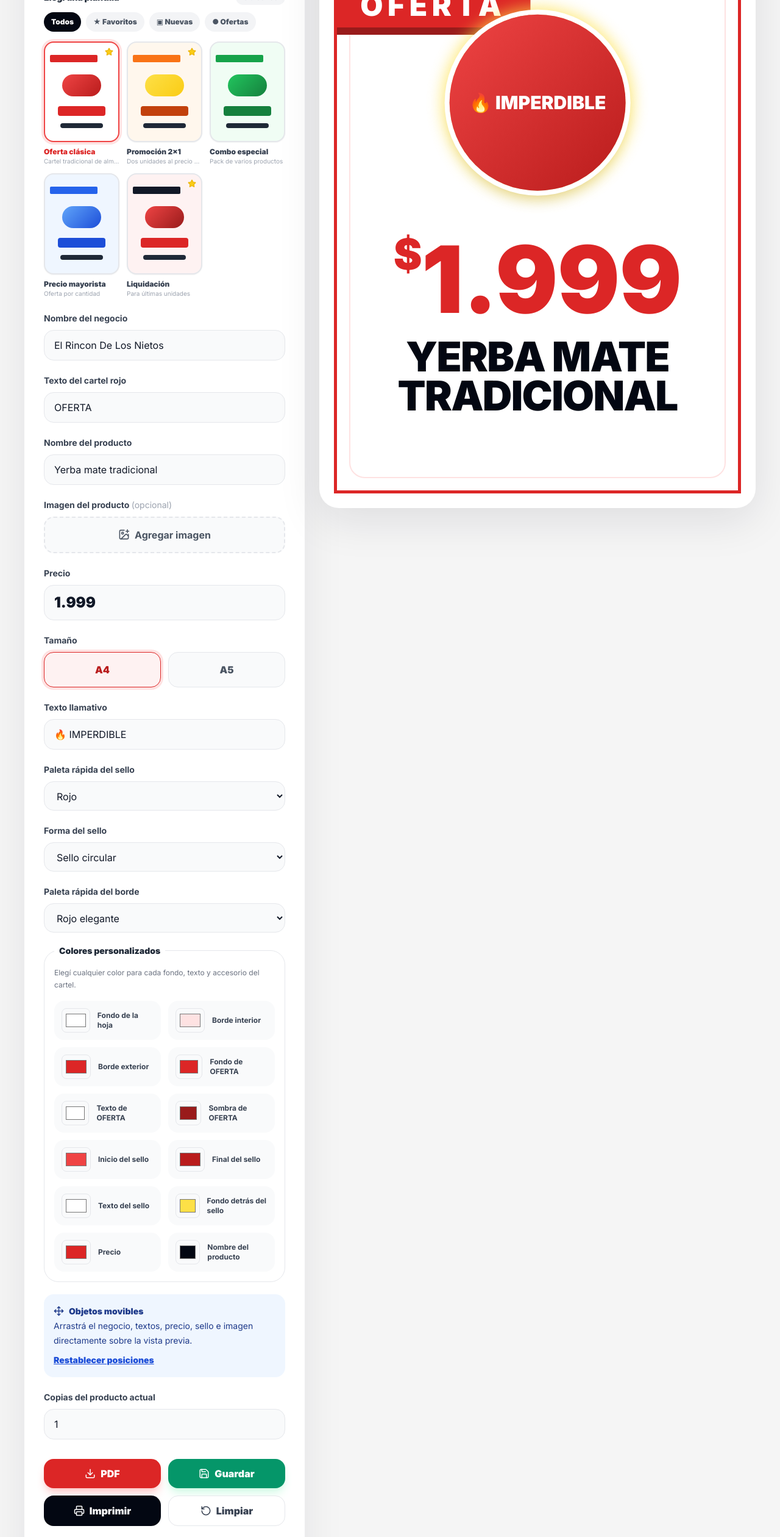
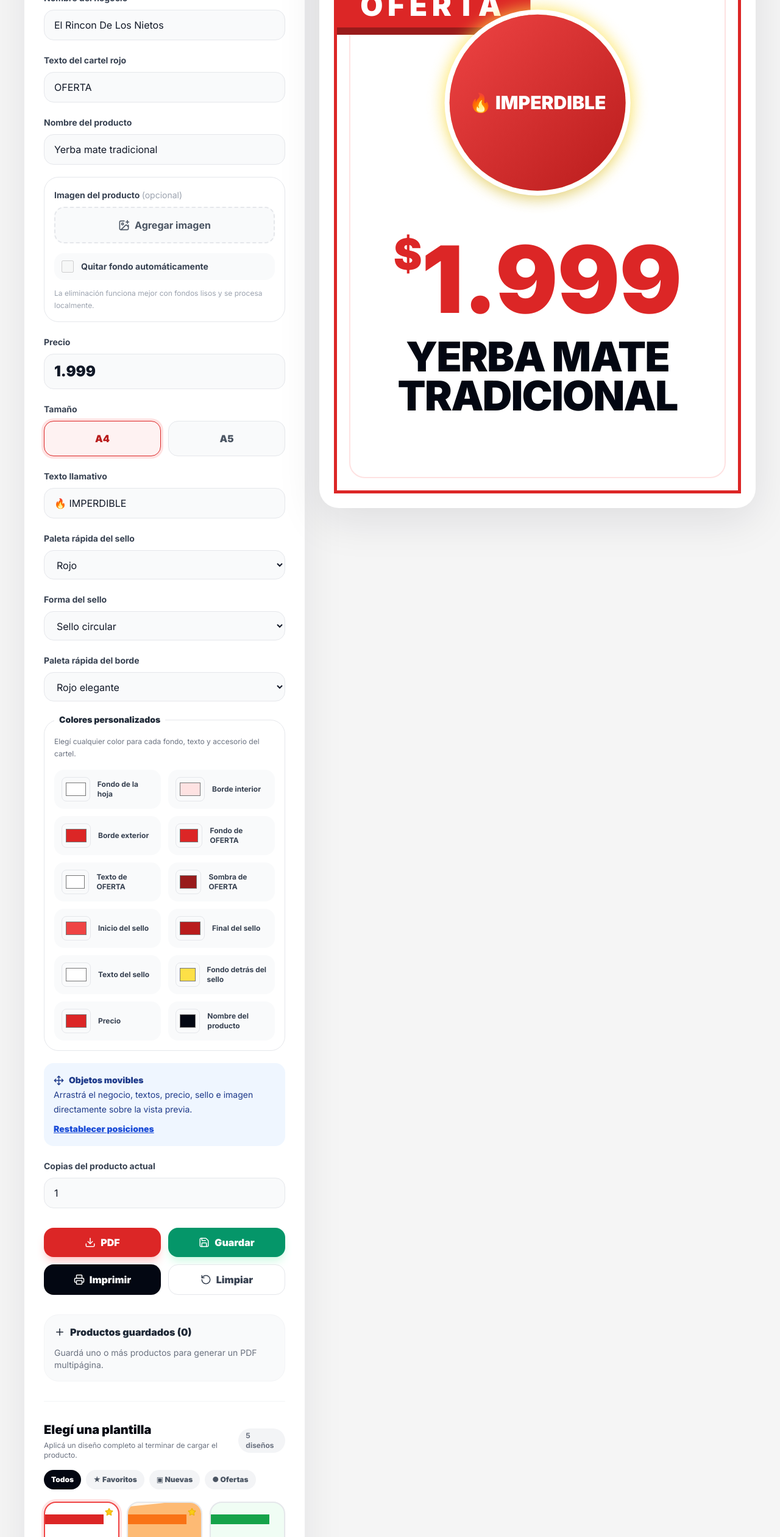
Before and after one commit to JNDeveloping/precios, a React (Vite) app: page / in a window 1280 px wide. Shown: the part 220-2740 px from the top of the page at 61% size. Built offline with nearby package versions, Linux system fonts and the light colour scheme.

Commit message:
Move template gallery and add image editing

```diff
--- a/src/components/ControlPanel.jsx
+++ b/src/components/ControlPanel.jsx
@@ -1,10 +1,12 @@
 import { useState } from 'react';
 import { Download, ImagePlus, Move, Plus, Printer, RotateCcw, Save, Sparkles, Star, Trash2, X } from 'lucide-react';
 import { BORDER_COLORS, DEFAULT_POSITIONS, DEFAULT_POSTER, SIZES, STAMP_COLORS, STAMP_SHAPES, TAGLINES, TEMPLATES } from '../utils/posterOptions.js';
+import { removeFlatBackground } from '../utils/image.js';
 
 // Panel de carga optimizado para operar rápido desde teclado o mouse.
 export function ControlPanel({ poster, savedPosters, onChange, onClear, onExport, onPrint, onSave, onRemoveSaved }) {
   const [templateFilter, setTemplateFilter] = useState('all');
+  const [processingImage, setProcessingImage] = useState(false);
   const update = (field) => (event) => onChange({ ...poster, [field]: event.target.value });
   const updateStampPreset = (event) => {
     const key = event.target.value;
@@ -23,8 +25,23 @@ export function ControlPanel({ poster, savedPosters, onChange, onClear, onExport
     const file = event.target.files?.[0];
     if (!file) return;
     const reader = new FileReader();
-    reader.onload = () => onChange({ ...poster, productImage: reader.result });
+    reader.onload = async () => {
+      const originalProductImage = reader.result;
+      setProcessingImage(poster.removeImageBackground);
+      const productImage = poster.removeImageBackground ? await removeFlatBackground(originalProductImage) : originalProductImage;
+      onChange({ ...poster, originalProductImage, productImage });
+      setProcessingImage(false);
+    };
     reader.readAsDataURL(file);
+  };
+  const toggleBackgroundRemoval = async (event) => {
+    const removeImageBackground = event.target.checked;
+    const original = poster.originalProductImage || poster.productImage;
+    if (!original) return onChange({ ...poster, removeImageBackground });
+    setProcessingImage(true);
+    const productImage = removeImageBackground ? await removeFlatBackground(original) : original;
+    onChange({ ...poster, removeImageBackground, productImage });
+    setProcessingImage(false);
   };
   const visibleTemplates = Object.entries(TEMPLATES).filter(([, template]) => templateFilter === 'all' || (templateFilter === 'favorites' ? template.favorite : template.category === templateFilter));
   const inputClass = 'mt-2 w-full rounded-2xl border border-gray-200 bg-gray-50 px-4 py-3 outline-none transition focus:border-red-500 focus:bg-white focus:ring-4 focus:ring-red-100';
@@ -49,27 +66,14 @@ export function ControlPanel({ poster, savedPosters, onChange, onClear, onExport
       </div>
 
       <div className="space-y-5">
-        <div>
-          <div className="mb-3 flex items-center justify-between"><span className="text-sm font-black text-gray-800">Elegí una plantilla</span><span className="rounded-full bg-gray-100 px-3 py-1 text-xs font-bold text-gray-500">{Object.keys(TEMPLATES).length} diseños</span></div>
-          <div className="mb-3 flex gap-2 overflow-x-auto pb-1">
-            {[['all', 'Todos'], ['favorites', '★ Favoritos'], ['new', '▣ Nuevas'], ['offers', '● Ofertas']].map(([key, label]) => <button type="button" key={key} onClick={() => setTemplateFilter(key)} className={`whitespace-nowrap rounded-full px-3 py-2 text-xs font-black transition ${templateFilter === key ? 'bg-gray-950 text-white' : 'bg-gray-100 text-gray-600 hover:bg-gray-200'}`}>{label}</button>)}
-          </div>
-          <div className="grid grid-cols-2 gap-3 sm:grid-cols-3">
-            {visibleTemplates.map(([key, template]) => <button type="button" key={key} onClick={() => updateTemplate(key)} className={`group text-left ${poster.template === key ? 'text-red-600' : 'text-gray-700'}`}>
-              <div className={`relative aspect-[3/4] overflow-hidden rounded-2xl border-2 p-2 shadow-sm transition group-hover:-translate-y-1 group-hover:shadow-lg ${poster.template === key ? 'border-red-500 ring-4 ring-red-100' : 'border-gray-200'}`} style={{ backgroundColor: template.colors.posterBackground }}>
-                {template.favorite && <Star size={14} className="absolute right-2 top-2 z-10 fill-yellow-400 text-yellow-500" />}
-                <div className="mt-3 h-3 w-3/4 rounded-sm" style={{ backgroundColor: template.colors.offerBackground }} />
-                <div className="mx-auto mt-5 h-9 w-16 rounded-full" style={{ background: `linear-gradient(135deg, ${template.colors.stampStartColor}, ${template.colors.stampEndColor})` }} />
-                <div className="mx-auto mt-4 h-4 w-3/4 rounded" style={{ backgroundColor: template.colors.priceColor }} />
-                <div className="mx-auto mt-3 h-2 w-2/3 rounded bg-gray-800" />
-              </div><span className="mt-2 block truncate text-xs font-black">{template.label}</span><span className="block truncate text-[10px] text-gray-400">{template.description}</span>
-            </button>)}
-          </div>
-        </div>
         <label className="block"><span className="text-sm font-bold text-gray-700">Nombre del negocio</span><input className={inputClass} value={poster.businessName || ''} onChange={update('businessName')} placeholder="El Rincon De Los Nietos" /></label>
         <label className="block"><span className="text-sm font-bold text-gray-700">Texto del cartel rojo</span><input className={inputClass} value={poster.offerLabel} onChange={update('offerLabel')} placeholder="OFERTA" /></label>
         <label className="block"><span className="text-sm font-bold text-gray-700">Nombre del producto</span><input className={inputClass} value={poster.productName} onChange={update('productName')} placeholder="Ej: Café molido 500 g" /></label>
-        <div><span className="text-sm font-bold text-gray-700">Imagen del producto <span className="font-normal text-gray-400">(opcional)</span></span><label className="mt-2 flex cursor-pointer items-center justify-center gap-2 rounded-2xl border-2 border-dashed border-gray-200 bg-gray-50 px-4 py-4 font-bold text-gray-600 transition hover:border-red-300 hover:bg-red-50"><ImagePlus size={19} /> {poster.productImage ? 'Cambiar imagen' : 'Agregar imagen'}<input className="sr-only" type="file" accept="image/png,image/jpeg,image/webp" onChange={updateImage} /></label>{poster.productImage && <button type="button" onClick={() => onChange({ ...poster, productImage: '' })} className="mt-2 inline-flex items-center gap-1 text-xs font-black text-red-600"><X size={14} /> Quitar imagen</button>}</div>
+        <div className="rounded-3xl border border-gray-200 p-4"><span className="text-sm font-bold text-gray-700">Imagen del producto <span className="font-normal text-gray-400">(opcional)</span></span><label className="mt-2 flex cursor-pointer items-center justify-center gap-2 rounded-2xl border-2 border-dashed border-gray-200 bg-gray-50 px-4 py-4 font-bold text-gray-600 transition hover:border-red-300 hover:bg-red-50"><ImagePlus size={19} /> {processingImage ? 'Procesando…' : poster.productImage ? 'Cambiar imagen' : 'Agregar imagen'}<input className="sr-only" type="file" accept="image/png,image/jpeg,image/webp" onChange={updateImage} disabled={processingImage} /></label>
+          <label className="mt-4 flex cursor-pointer items-center gap-3 rounded-2xl bg-gray-50 p-3 text-sm font-bold text-gray-700"><input type="checkbox" className="h-5 w-5 accent-red-600" checked={Boolean(poster.removeImageBackground)} onChange={toggleBackgroundRemoval} disabled={!poster.productImage || processingImage} /> Quitar fondo automáticamente</label>
+          {poster.productImage && <><label className="mt-4 block"><span className="flex justify-between text-xs font-bold text-gray-600"><span>Tamaño de la imagen</span><span>{poster.imageScale || 100}%</span></span><input className="mt-2 w-full accent-red-600" type="range" min="30" max="180" step="5" value={poster.imageScale || 100} onChange={update('imageScale')} /></label><button type="button" onClick={() => onChange({ ...poster, productImage: '', originalProductImage: '', removeImageBackground: false })} className="mt-3 inline-flex items-center gap-1 text-xs font-black text-red-600"><X size={14} /> Quitar imagen</button></>}
+          <p className="mt-3 text-xs leading-5 text-gray-400">La eliminación funciona mejor con fondos lisos y se procesa localmente.</p>
+        </div>
         <label className="block"><span className="text-sm font-bold text-gray-700">Precio</span><input className={`${inputClass} text-2xl font-black`} value={poster.price} onChange={update('price')} placeholder="Ej: 2.499" /></label>
 
         <div>
@@ -122,6 +126,25 @@ export function ControlPanel({ poster, savedPosters, onChange, onClear, onExport
           ))}
         </div>
       </div>
+
+      <div className="mt-8 border-t border-gray-100 pt-8">
+        <div className="mb-4 flex items-center justify-between"><div><h2 className="text-xl font-black text-gray-950">Elegí una plantilla</h2><p className="mt-1 text-xs text-gray-500">Aplicá un diseño completo al terminar de cargar el producto.</p></div><span className="rounded-full bg-gray-100 px-3 py-1 text-xs font-bold text-gray-500">{Object.keys(TEMPLATES).length} diseños</span></div>
+        <div className="mb-4 flex gap-2 overflow-x-auto pb-1">
+          {[['all', 'Todos'], ['favorites', '★ Favoritos'], ['new', '▣ Nuevas'], ['offers', '● Ofertas']].map(([key, label]) => <button type="button" key={key} onClick={() => setTemplateFilter(key)} className={`whitespace-nowrap rounded-full px-3 py-2 text-xs font-black transition ${templateFilter === key ? 'bg-gray-950 text-white' : 'bg-gray-100 text-gray-600 hover:bg-gray-200'}`}>{label}</button>)}
+        </div>
+        <div className="grid grid-cols-2 gap-3 sm:grid-cols-3">
+          {visibleTemplates.map(([key, template], index) => <button type="button" key={key} onClick={() => updateTemplate(key)} className={`group text-left ${poster.template === key ? 'text-red-600' : 'text-gray-700'}`}>
+            <div className={`relative aspect-[3/4] overflow-hidden rounded-[1.25rem] border-2 shadow-sm transition group-hover:-translate-y-1 group-hover:shadow-lg ${poster.template === key ? 'border-red-500 ring-4 ring-red-100' : 'border-gray-200'}`} style={{ backgroundColor: template.colors.posterBackground }}>
+              {template.favorite && <Star size={14} className="absolute right-2 top-2 z-20 fill-yellow-400 text-yellow-500" />}
+              <div className={`absolute h-2/5 w-full ${index % 2 ? 'top-0 -skew-y-6' : 'bottom-0 skew-y-6'}`} style={{ backgroundColor: template.colors.innerBorderColor }} />
+              <div className="absolute left-0 top-[12%] h-4 w-4/5" style={{ backgroundColor: template.colors.offerBackground }} />
+              <div className="absolute left-1/2 top-[38%] h-10 w-20 -translate-x-1/2 rounded-full" style={{ background: `linear-gradient(135deg, ${template.colors.stampStartColor}, ${template.colors.stampEndColor})` }} />
+              <div className="absolute left-1/2 top-[64%] h-5 w-3/4 -translate-x-1/2 rounded" style={{ backgroundColor: template.colors.priceColor }} />
+              <div className="absolute bottom-[12%] left-1/2 h-2 w-2/3 -translate-x-1/2 rounded bg-gray-800" />
+            </div><span className="mt-2 block truncate text-xs font-black">{template.label}</span><span className="block truncate text-[10px] text-gray-400">{template.description}</span>
+          </button>)}
+        </div>
+      </div>
     </section>
   );
 }
--- a/src/components/OfferPoster.jsx
+++ b/src/components/OfferPoster.jsx
@@ -65,7 +65,7 @@ export function PrintablePoster({ poster, printRef, onPositionChange }) {
       </DraggableElement>
 
       {poster.productImage && <DraggableElement id="image" position={positions.image} enabled={movable} onMove={onPositionChange} className="h-[18%] w-[45%]">
-        <img src={poster.productImage} alt="Producto" className="h-full w-full object-contain drop-shadow-xl" draggable="false" />
+        <img src={poster.productImage} alt="Producto" className="h-full w-full object-contain drop-shadow-xl" style={{ transform: `scale(${(Number(poster.imageScale) || 100) / 100})` }} draggable="false" />
       </DraggableElement>}
 
       <DraggableElement id="price" position={positions.price} enabled={movable} onMove={onPositionChange} className="max-w-[94%] text-center leading-none tracking-tighter">
--- /dev/null
+++ b/src/utils/image.js
@@ -0,0 +1,31 @@
+// Elimina fondos lisos estimando el color desde las cuatro esquinas de la foto.
+// Todo sucede localmente en el navegador; la imagen nunca se envía a un servidor.
+export function removeFlatBackground(source, tolerance = 55) {
+  return new Promise((resolve, reject) => {
+    const image = new Image();
+    image.onload = () => {
+      const maxSide = 1400;
+      const scale = Math.min(1, maxSide / Math.max(image.width, image.height));
+      const canvas = document.createElement('canvas');
+      canvas.width = Math.round(image.width * scale);
+      canvas.height = Math.round(image.height * scale);
+      const context = canvas.getContext('2d', { willReadFrequently: true });
+      context.drawImage(image, 0, 0, canvas.width, canvas.height);
+      const pixels = context.getImageData(0, 0, canvas.width, canvas.height);
+      const corners = [[0, 0], [canvas.width - 1, 0], [0, canvas.height - 1], [canvas.width - 1, canvas.height - 1]];
+      const background = corners.reduce((sum, [x, y]) => {
+        const index = (y * canvas.width + x) * 4;
+        return [sum[0] + pixels.data[index], sum[1] + pixels.data[index + 1], sum[2] + pixels.data[index + 2]];
+      }, [0, 0, 0]).map((value) => value / corners.length);
+
+      for (let index = 0; index < pixels.data.length; index += 4) {
+        const distance = Math.hypot(pixels.data[index] - background[0], pixels.data[index + 1] - background[1], pixels.data[index + 2] - background[2]);
+        pixels.data[index + 3] = Math.round(255 * Math.min(1, Math.max(0, (distance - tolerance * 0.45) / (tolerance * 0.55))));
+      }
+      context.putImageData(pixels, 0, 0);
+      resolve(canvas.toDataURL('image/png'));
+    };
+    image.onerror = () => reject(new Error('No se pudo procesar la imagen.'));
+    image.src = source;
+  });
+}
--- a/src/utils/posterOptions.js
+++ b/src/utils/posterOptions.js
@@ -44,6 +44,9 @@ export const DEFAULT_POSTER = {
   template: 'classic',
   businessName: 'El Rincon De Los Nietos',
   productImage: '',
+  originalProductImage: '',
+  removeImageBackground: false,
+  imageScale: 100,
   productName: 'Yerba mate tradicional',
   price: '1.999',
   size: 'A4',
```
Also changed, not shown: 1 other file (tests, documents, lock files or other folders).
